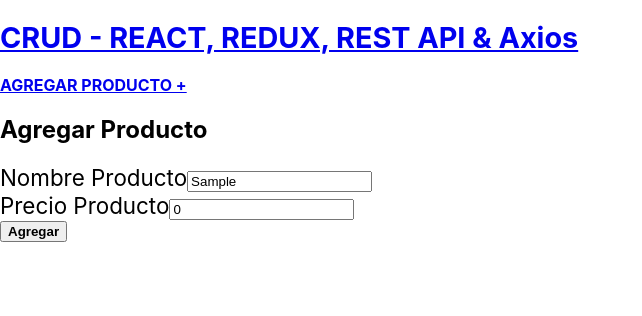
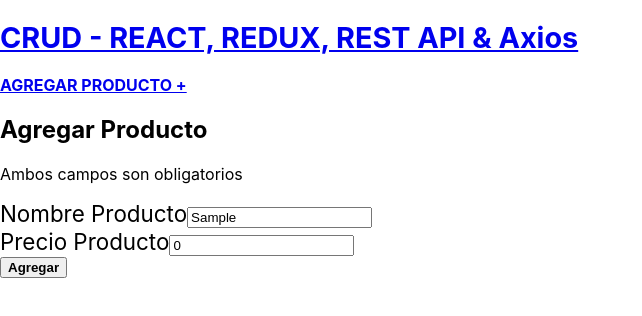
Before and after one commit to strujilloor/React-Guia-Completa, a React (Create React App) app: page /productos/nuevo in a window 1280 px wide. Both pictures are taken after typing "Sample" into the empty fields and a click on the button "Agregar". Shown: the top 316 px of the page, without its empty margins (0-642 px from the left). Built offline with nearby package versions, Linux system fonts and the light colour scheme; the HTML template or start-up script is replaced by a standard one.

Commit message:
Mostrando las alertas

```diff
--- a/src/components/NewProduct.js
+++ b/src/components/NewProduct.js
@@ -17,6 +17,7 @@
     // Acceder al State del Store
     const cargando = useSelector( state => state.productos.loading );
     const error = useSelector( state => state.productos.error );
+    const alert = useSelector( state => state.alerta.alerta );
 
     // mandar llamar el action de productoAction
     const agregarProducto = ( product ) => dispatch( crearNuevoProductoAction( product, history ) );
@@ -55,6 +56,8 @@
                         <h2 className="text-center mb-4 font-weight-bold">
                             Agregar Producto
                         </h2>
+
+                        { alert ? <p className={ alert.classes }>{ alert.msg }</p> : null }
 
                         <form onSubmit={ submitNuevoProducto }>
                             <div className="form-group">
```
